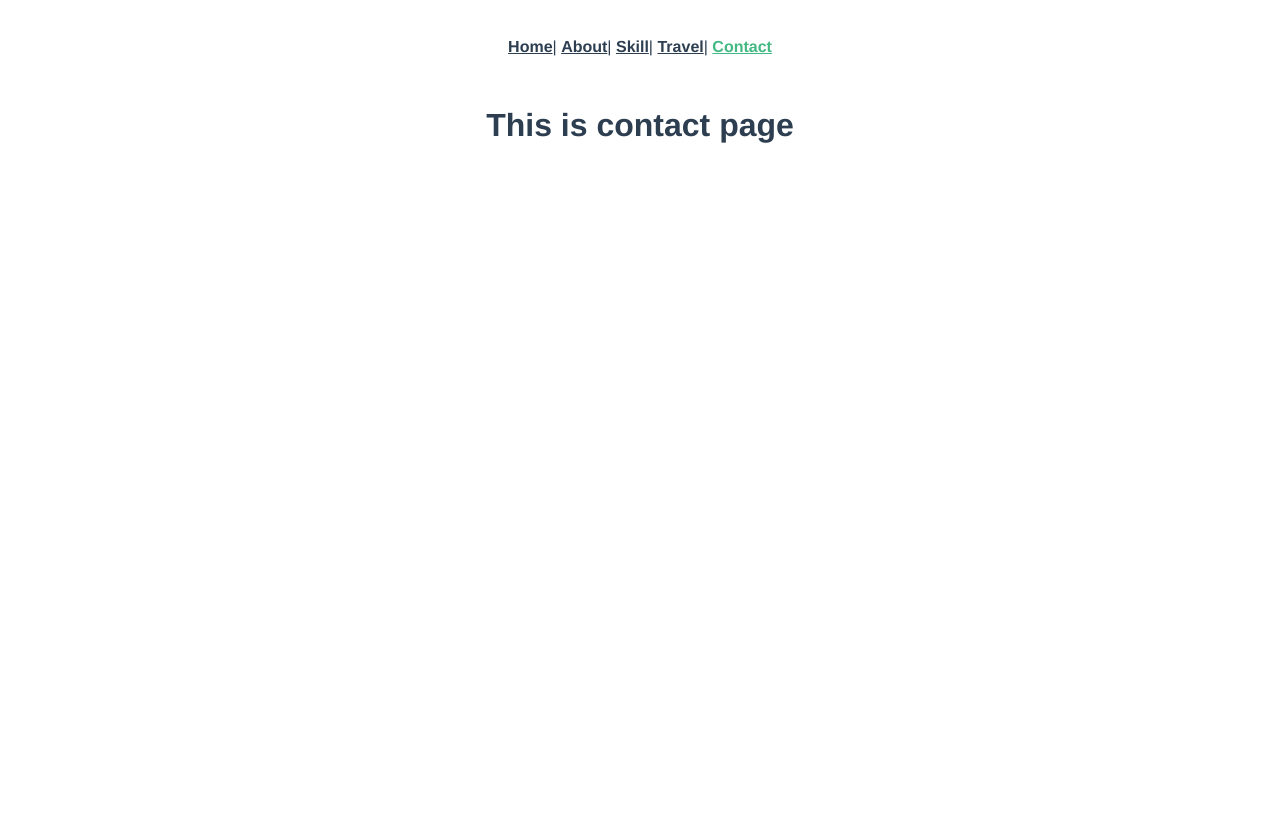
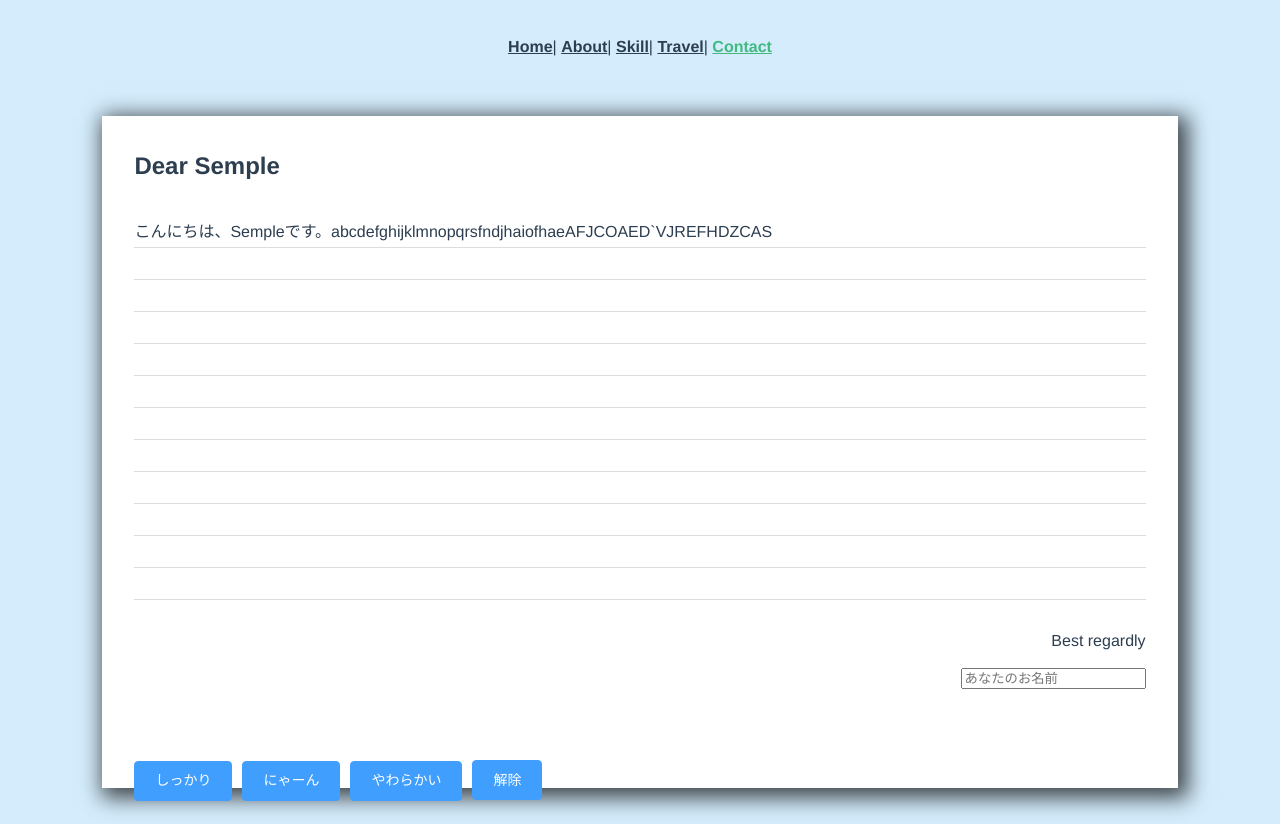
Before and after one commit to Senple/semple_portfolio_by_vue, a Vue app: page /contact in a window 1280 px wide. Before the commit the page ends 800 px from the top, so only its background shows below. Built offline with nearby package versions, Linux system fonts and the light colour scheme; a web font is replaced by a local one.

Commit message:
added each page by VueCLI.

```diff
--- a/package.json
+++ b/package.json
@@ -9,6 +9,7 @@
   },
   "dependencies": {
     "core-js": "^3.6.4",
+    "element-ui": "^2.13.2",
     "vue": "^2.6.11",
     "vue-router": "^3.1.6"
   },
--- a/src/App.vue
+++ b/src/App.vue
@@ -19,9 +19,15 @@
   text-align: center;
   color: #2c3e50;
 }
+body {
+  background: rgba(194, 229, 252, 0.7);
+}
 
 #nav {
   padding: 30px;
+  display: block;
+  margin: 0 auto;
+  /* position: absolute; */
 }
 
 #nav a {
--- a/src/main.js
+++ b/src/main.js
@@ -1,8 +1,11 @@
 import Vue from 'vue'
 import App from './App.vue'
+import ElementUI from 'element-ui';
+import 'element-ui/lib/theme-chalk/index.css';
 import router from './router'
 
 Vue.config.productionTip = false
+Vue.use(ElementUI);
 
 new Vue({
   router,
--- a/src/views/About.vue
+++ b/src/views/About.vue
@@ -1,5 +1,49 @@
 <template>
   <div class="about">
-    <h1>This is an about page</h1>
+    <p>人生は喜劇だ。</p>
+    <h3>今までの軌跡</h3>
+    <div v-for="topic in history" :key="topic.index">
+      <hr />
+      {{ topic.title }}
+      <br />
+      Date: {{ topic.date }}
+      <br />
+      Type: {{ topic.type }}
+      <br />
+      Note:{{ topic.remarks }}
+    </div>
+    <hr />
   </div>
 </template>
+
+<script>
+export default {
+  data: function() {
+    return {
+      history: [
+        {
+          title: "第3回CJKプロジェクト・バングラデシュ派遣",
+          date: "2016",
+          type: "scout",
+          remarks: "初めての海外ボランティア",
+          index: "A0001"
+        },
+        {
+          title: "第9回アジア太平洋地域スカウトユースフォーラム",
+          date: "2018",
+          type: "scout",
+          remarks: "初めての国際会議",
+          index: "A0002"
+        },
+        {
+          title: "SPIN2019",
+          date: "2019",
+          type: "Academic",
+          remarks: "初めての国際学会",
+          index: "A0003"
+        }
+      ]
+    };
+  }
+};
+</script>
--- a/src/views/Contact.vue
+++ b/src/views/Contact.vue
@@ -1,5 +1,159 @@
+
 <template>
-  <div class="contact">
-    <h1>This is contact page</h1>
+  <div id="contact" class="wrapper">
+    <section id="header">
+      <h2>Dear Semple</h2>
+    </section>
+
+    <section id="main" class="paper-format">
+      <div
+        id="change-font"
+        v-bind:class="{wf_hannari:isActive01,
+        wf_nikukyu:isActive02,
+        wf_nicomoji:isActive03}"
+      >こんにちは、Sempleです。abcdefghijklmnopqrsfndjhaiofhaeAFJCOAED`VJREFHDZCAS</div>
+    </section>
+
+    <section id="footer" class="sender">
+      Best regardly
+      <br />
+      <span v-text="name" id="yourname"></span>
+      <br />
+      <input type="text" max-font="8" placeholder="あなたのお名前" v-model="name" />
+    </section>
+    <section id="option">
+      <div class="font">
+        <!-- <div
+          id="hoge"
+          v-bind:class="{wf_hannari:isActive01,
+          wf_nikukyu:isActive02,
+          wf_nicomoji:isActive03}"
+        >hoge テキスト hoge</div>-->
+        <div class="button-row">
+          <el-button
+            type="primary"
+            class="wf_hannari button-size"
+            @click="switchFont(1)"
+            value="1"
+          >しっかり</el-button>
+          <el-button
+            type="primary"
+            class="wf_nikukyu button-size"
+            @click="switchFont(2)"
+            value="2"
+          >にゃーん</el-button>
+          <el-button
+            type="primary"
+            class="wf_nicomoji button-size"
+            @click="switchFont(3)"
+            value="3"
+          >やわらかい</el-button>
+          <el-button type="primary" @click="switchFont(0)" value="0">解除</el-button>
+        </div>
+      </div>
+    </section>
+    <!-- <h1>This is contact page</h1> -->
   </div>
 </template>
+
+<style scoped>
+@import url(//fonts.googleapis.com/earlyaccess/hannari.css);
+@import url(//fonts.googleapis.com/earlyaccess/nikukyu.css);
+@import url(//fonts.googleapis.com/earlyaccess/nicomoji.css);
+
+.wrapper {
+  background: #fff;
+  padding: 1em 2em;
+  width: 80%;
+  height: 40em;
+  margin: 30px auto;
+  box-shadow: 5px 5px 20px 5px rgba(0, 0, 0, 0.7);
+  text-align: left;
+}
+#header {
+  height: 10%;
+  width: 100%;
+}
+
+#main {
+  height: 60%;
+  width: 100%;
+  /* background-color: red; */
+}
+.paper-format {
+  background-image: linear-gradient(
+    180deg,
+    rgba(0, 0, 0, 0) 0%,
+    rgba(0, 0, 0, 0) 97%,
+    #ddd 97%,
+    #ddd 100%
+  );
+  background-size: 100% 2em;
+  line-height: 2;
+  margin-bottom: 2em;
+}
+
+#footer {
+  height: 20%;
+  width: 100%;
+}
+
+.sender {
+  text-align: right;
+}
+
+#option {
+  width: 100%;
+  height: 10%;
+}
+.wf_hannari {
+  font-family: "Hannari";
+}
+.wf_nikukyu {
+  font-family: "Nikukyu";
+}
+.wf_nicomoji {
+  font-family: "Nico Moji";
+}
+
+@media screen and (max-width: 480px) {
+  .button-row {
+    display: block;
+    width: 100%;
+  }
+  .button-size {
+    /* width: 50%; */
+  }
+}
+</style>
+
+
+<script>
+export default {
+  data: function() {
+    return {
+      name: "",
+      isActive01: false,
+      isActive02: false,
+      isActive03: false
+    };
+  },
+  methods: {
+    switchFont: function(changenum) {
+      this.isActive01 = false;
+      this.isActive02 = false;
+      this.isActive03 = false;
+
+      if (changenum === 1) {
+        this.isActive01 = true;
+      } else if (changenum === 2) {
+        this.isActive02 = true;
+      } else if (changenum === 3) {
+        this.isActive03 = true;
+      } else if (changenum === 0) {
+        return;
+      }
+    }
+  }
+};
+</script>
--- a/src/views/Skill.vue
+++ b/src/views/Skill.vue
@@ -1,5 +1,51 @@
 <template>
   <div class="skill">
-    <h1>This is Skill page</h1>
+    <p>
+      {{ year }}年から、
+      <span class="pythonColor">Python</span>を書いています。
+      <br />スタートアップへ就職してからは、
+      <span class="vueColor">vue.js</span>と
+      <span class="awsColor">AWS</span>など
+      <span class="pythonColor">Python</span>以外もさわり始めています。
+    </p>
+    <!-- <div id="outer" v-on:mouseenter="onmousein" v-on:mouseleave="onmouseout">
+      外(outer)
+      <p id="inner">内(inner)</p>
+    </div>
+    <div v-html="result"></div>-->
   </div>
 </template>
+
+
+<style scoped>
+.pythonColor:hover {
+  background-color: rgba(62, 124, 173, 1);
+}
+.vueColor:hover {
+  background-color: rgba(78, 192, 141, 1);
+}
+.awsColor:hover {
+  background-color: rgba(248, 153, 29, 1);
+}
+</style>
+
+
+ <script>
+export default {
+  data: function() {
+    return {
+      year: 2018,
+      result: ""
+    };
+  }
+  // methods: {
+  //   onmousein: function(e) {
+  //     console.log(e);
+  //     this.result += "Enter:" + e.target.id + "<br />";
+  //   },
+  //   onmouseout: function(e) {
+  //     this.result += "Leave:" + e.target.id + "<br />";
+  //   }
+  // }
+};
+</script>
--- a/src/views/Travel.vue
+++ b/src/views/Travel.vue
@@ -1,5 +1,69 @@
 <template>
   <div class="travel">
-    <h1>This is Travel page</h1>
+    <h3>今までの旅行先</h3>
+    <div v-for="country in countries" :key="country.index">
+      <hr />
+      Abroad: {{ country.name }}
+      <br />
+      Date: {{ country.date }}
+      <br />
+      Purpose: {{ country.purpose }}
+      <br />
+      {{ country.companion }}
+    </div>
+    <hr />
   </div>
 </template>
+
+<script>
+export default {
+  data: function() {
+    return {
+      countries: [
+        {
+          name: "Australia",
+          date: "2010",
+          purpose: "School Trip",
+          companion: "School",
+          index: "T0001"
+        },
+        {
+          name: "Bangladesh",
+          date: "2016",
+          purpose: "Volunteer",
+          companion: "Contingent",
+          index: "T0002"
+        },
+        {
+          name: "China",
+          date: "2017",
+          purpose: "Sight Seeing",
+          companion: "Friends",
+          index: "T0003"
+        },
+        {
+          name: "Philliphine",
+          date: "2018",
+          purpose: "International Meeting",
+          companion: "Contingent",
+          index: "T0004"
+        },
+        {
+          name: "India",
+          date: "2019",
+          purpose: "Academic Conference",
+          companion: "Assisstant Professor",
+          index: "T0005"
+        },
+        {
+          name: "Thailand",
+          date: "2019",
+          purpose: "Sight Seeing",
+          companion: "Alone",
+          index: "T0006"
+        }
+      ]
+    };
+  }
+};
+</script>
```
Also changed, not shown: 1 other file (tests, documents, lock files or other folders).
